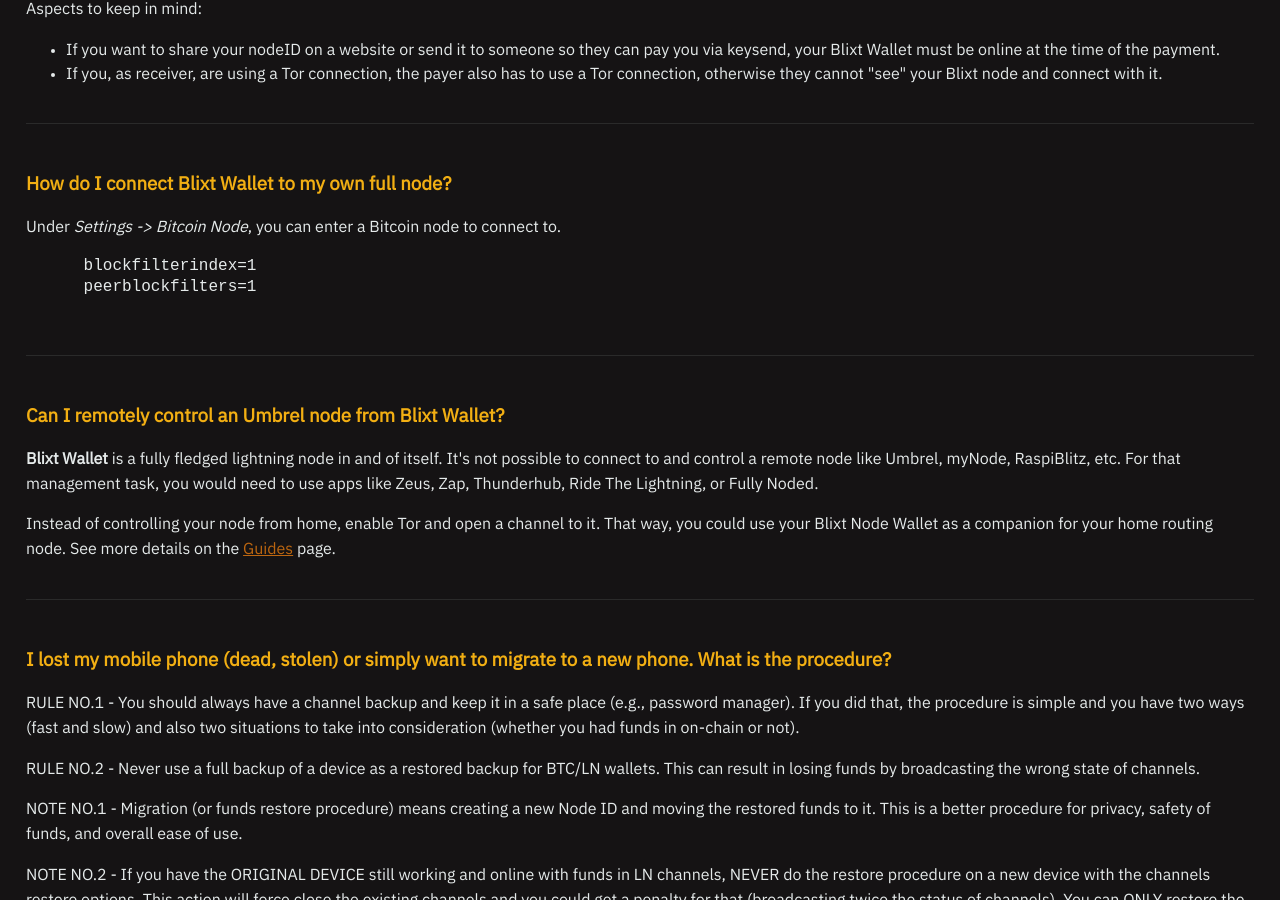
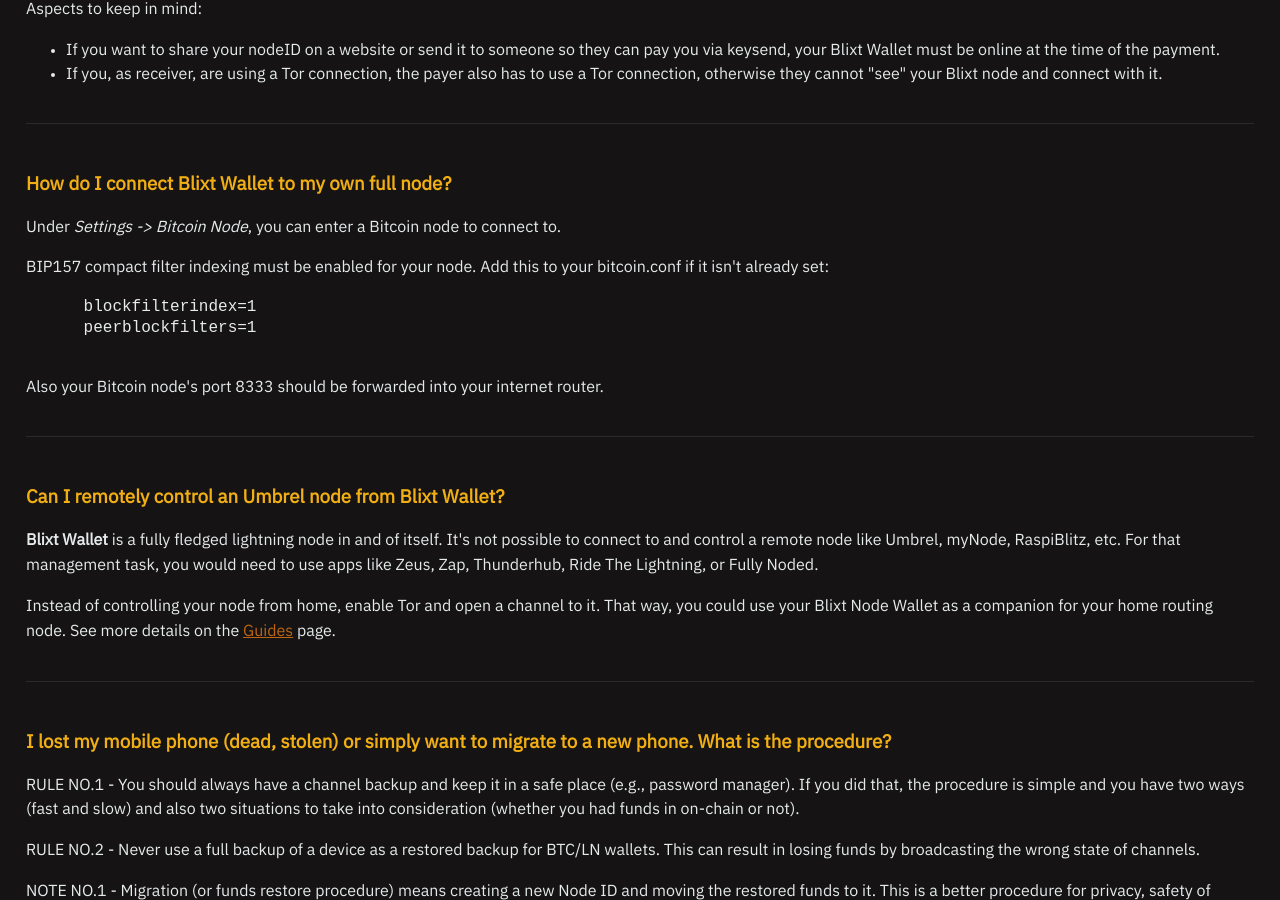
Before and after one commit to BlixtWallet/blixtwallet.github.io, a Jekyll site: the page built from faq.html, in a window 1280 px wide and 900 px high, scrolled down 4904 px. Built offline with Jekyll 4.4.1, drawn with Linux system fonts in a browser that asks for light colours.

Commit message:
add bip157 and port

```diff
--- a/faq.html
+++ b/faq.html
@@ -319,10 +319,12 @@
   <section id="connect-bitcoin-node">
     <h3>How do I connect Blixt Wallet to my own full node?</h3>
     <p>Under <i>Settings -> Bitcoin Node</i>, you can enter a Bitcoin node to connect to.</p>
+    <p>BIP157 compact filter indexing must be enabled for your node. Add this to your bitcoin.conf if it isn't already set:</p>
     <pre>
       blockfilterindex=1
       peerblockfilters=1
     </pre>
+    <p>Also your Bitcoin node's port 8333 should be forwarded into your internet router.</p>
   </section>
 
   <section id="umbrel-control">
```
